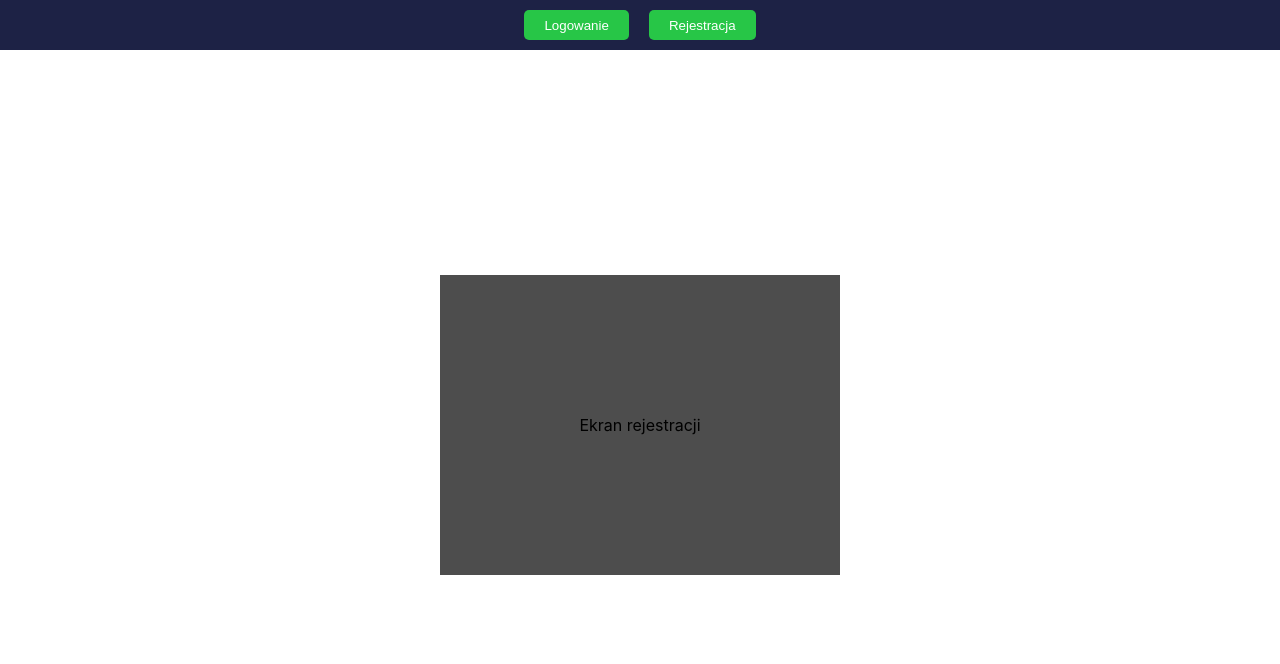
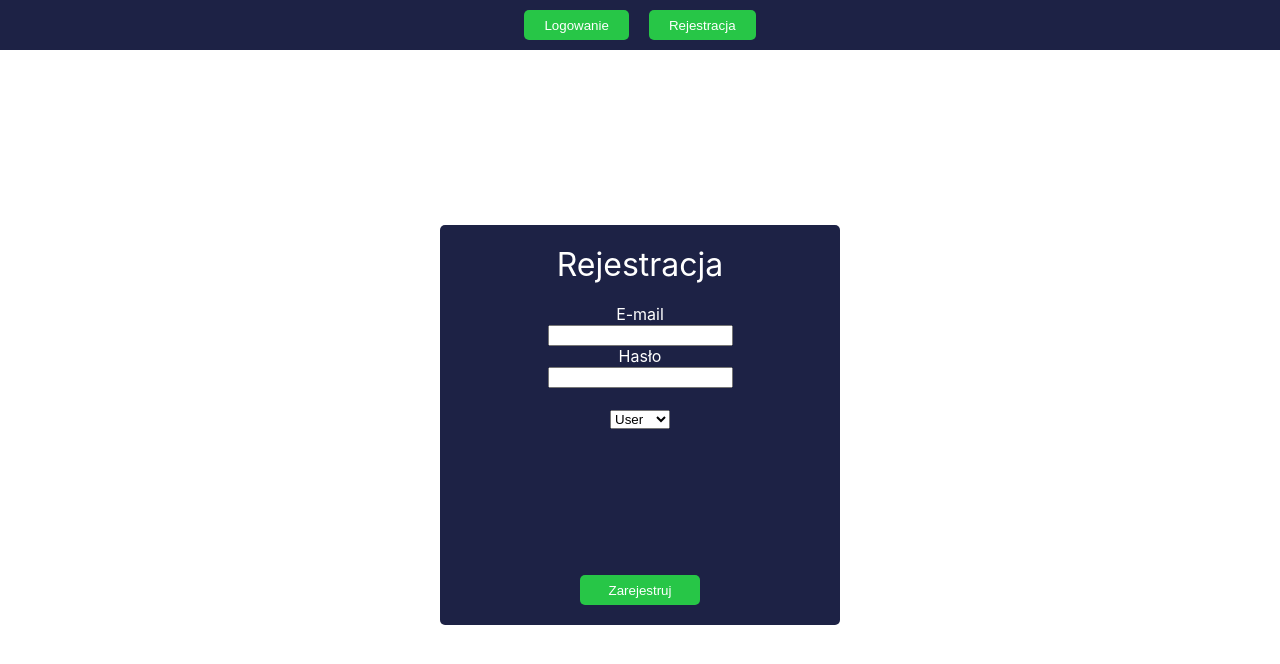
Before and after one commit to robertporeba/ISN2018-3-FRONTEND, a React (Create React App) app: page / in a window 1280 px wide. Both pictures are taken after a click on the button "Rejestracja". Shown: the top 664 px of the page. Built offline with nearby package versions, Linux system fonts and the light colour scheme; no server answers.

Commit message:
Add Register Form a Logic

```diff
--- a/src/pages/home/login/Login.scss
+++ b/src/pages/home/login/Login.scss
@@ -1,7 +1,7 @@
-.login-container {
+.register-container {
 	display: flex;
 	width: 400px;
-	height: 300px;
+	height: 400px;
 	background-color: #1d2245;
 	align-items: center;
 	flex-direction: column;
--- a/src/pages/home/register/Register.scss
+++ b/src/pages/home/register/Register.scss
@@ -1,8 +1,53 @@
-.register-container {
+.login-container {
 	display: flex;
 	width: 400px;
 	height: 300px;
-	background-color: darken(gray, 20);
+	background-color: #1d2245;
 	align-items: center;
-	justify-content: center;
+	flex-direction: column;
+	border-radius: 5px;
+	position: relative;
+
+	&__title {
+		font-weight: 400;
+		color: white;
+		margin-bottom: 20px;
+		margin-top: 20px;
+	}
+
+	&__form {
+		text-align: center;
+		&__button {
+			position: absolute;
+			background-color: #27c647;
+			border-radius: 5px;
+			border: none;
+			color: white;
+			height: 30px;
+			cursor: pointer;
+			padding-left: 20px;
+			padding-right: 20px;
+			transition: all 0.3s ease;
+			width: 120px;
+			bottom: 20px;
+			left: 140px;
+			&:hover {
+				background-color: darken(#27c647, 10);
+			}
+		}
+		&__error {
+			color: red;
+			font-weight: 200;
+			font-size: 13px;
+			margin-top: 3px;
+		}
+		&__email {
+			color: white;
+		}
+		&__password {
+			color: white;
+		}
+	}
+
+
 }
--- a/src/pages/home/register/Register.tsx
+++ b/src/pages/home/register/Register.tsx
@@ -1,23 +1,33 @@
 import React, { useEffect, useState } from 'react';
 import { IAuth } from '../../../interfaces/auth';
 import authService from '../../../services/auth.service';
-import userService from '../../../services/user.service';
-
+import registerService from '../../../services/register.service';
+import { useForm } from 'react-hook-form';
 import './Register.scss';
 
 function Register() {
-	const [loginData, setLoginData] = useState<IAuth>({
-		email: 'test@test.test',
-		password: '!QAZ2wsx',
-		type: null,
-	});
+	const [invalidData, setInvalidData] = useState(false);
 
-	useEffect(() => {
-		console.log('click');
-		authService.login(loginData).then((res) => {
-			console.log(JSON.stringify(res));
-		});
-	}, [loginData]);
+	const {
+		register,
+		handleSubmit,
+		formState: { errors },
+	} = useForm();
+	const onSubmit = (data: any) => {
+		registerService
+			.register({
+				email: data.email,
+				password: data.password,
+				type: data.type,
+			})
+			.then((res) => {
+				console.log(JSON.stringify(res));
+			})
+			.catch((e) => {
+				setInvalidData(true);
+			});
+		};
+
 
 	// useEffect(() => {
 	// 	console.log('click');
@@ -28,9 +38,48 @@ function Register() {
 
 	return (
 		<div className="register-container">
-			<p>Ekran rejestracji</p>
+			<h1 className="login-container__title">Rejestracja</h1>
+			<form className="login-container__form" onSubmit={handleSubmit(onSubmit)}>
+				<label className="login-container__form__email">E-mail</label>
+				<br />
+				<input
+					{...register('email', {
+						required: true,
+						pattern:
+							/^(([^<>()\[\]\\.,;:\s@"]+(\.[^<>()\[\]\\.,;:\s@"]+)*)|(".+"))@((\[[0-9]{1,3}\.[0-9]{1,3}\.[0-9]{1,3}\.[0-9]{1,3}\])|(([a-zA-Z\-0-9]+\.)+[a-zA-Z]{2,}))$/,
+					})}
+				/>
+				<br />
+				<label className="login-container__form__password">Hasło</label>
+				<br />
+				<input type="password" {...register('password', { required: true })} />
+				<br /><br />
+				<select  {...register('type')}>
+        <option value="User">User</option>
+        <option value="Admin">Admin</option>
+
+      </select>
+				{errors.email && (
+					<p className="login-container__form__error">Email jest wymagany</p>
+				)}
+				{errors.email && (
+					<p className="login-container__form__error">Hasło jest wymagane</p>
+				)}
+				{invalidData && (
+					<p className="login-container__form__error">Użytkownik o takim adresie już istnieje</p>
+				)}
+				<br />
+				<input
+					onClick={() => setInvalidData(false)}
+					className="login-container__form__button"
+					type="submit"
+					value="Zarejestruj"
+				/>
+			</form>
 		</div>
 	);
 }
 
+
+
 export default Register;
--- a/src/services/auth.service.ts
+++ b/src/services/auth.service.ts
@@ -1,6 +1,5 @@
 import { IAuth } from '../interfaces/auth';
-import axiosInstance from '../utils/axios';
-
+import axiosInstance from '../Utils/axios';
 class AuthService {
 	login(loginData: IAuth) {
 		return axiosInstance
--- /dev/null
+++ b/src/services/register.service.ts
@@ -0,0 +1,21 @@
+import { IAuth } from '../interfaces/auth';
+import axiosInstance from '../Utils/axios';
+class RegisterService {
+	register(registerData: IAuth) {
+		return axiosInstance
+			.post('/register/register', {
+				email: registerData.email,
+				password: registerData.password,
+				type: registerData.type,
+			})
+			.then((response) => {
+
+
+				return response.data;
+			});
+	}
+
+
+}
+
+export default new RegisterService();
--- a/src/services/user.service.ts
+++ b/src/services/user.service.ts
@@ -1,4 +1,4 @@
-import axiosInstance from '../utils/axios';
+import axiosInstance from '../Utils/axios';
 
 class UserService {
 	getUserInfo() {
```
